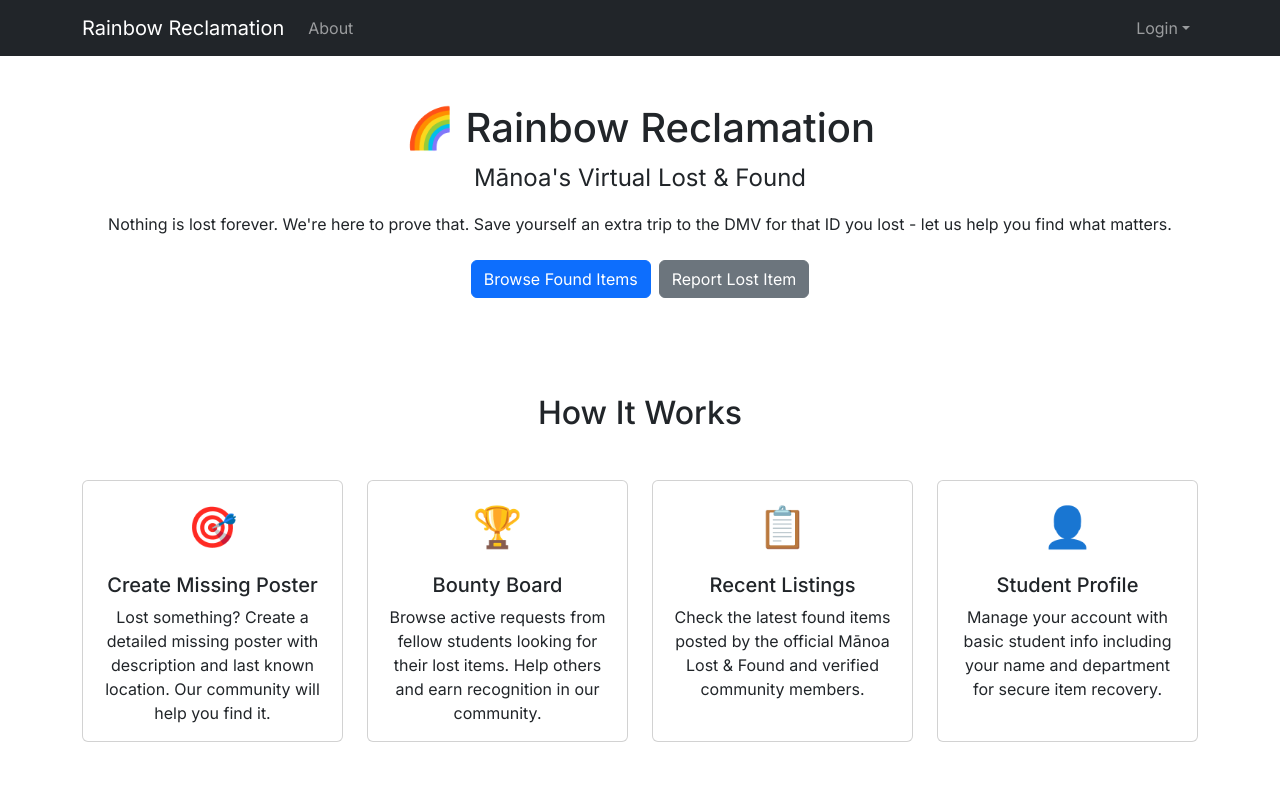
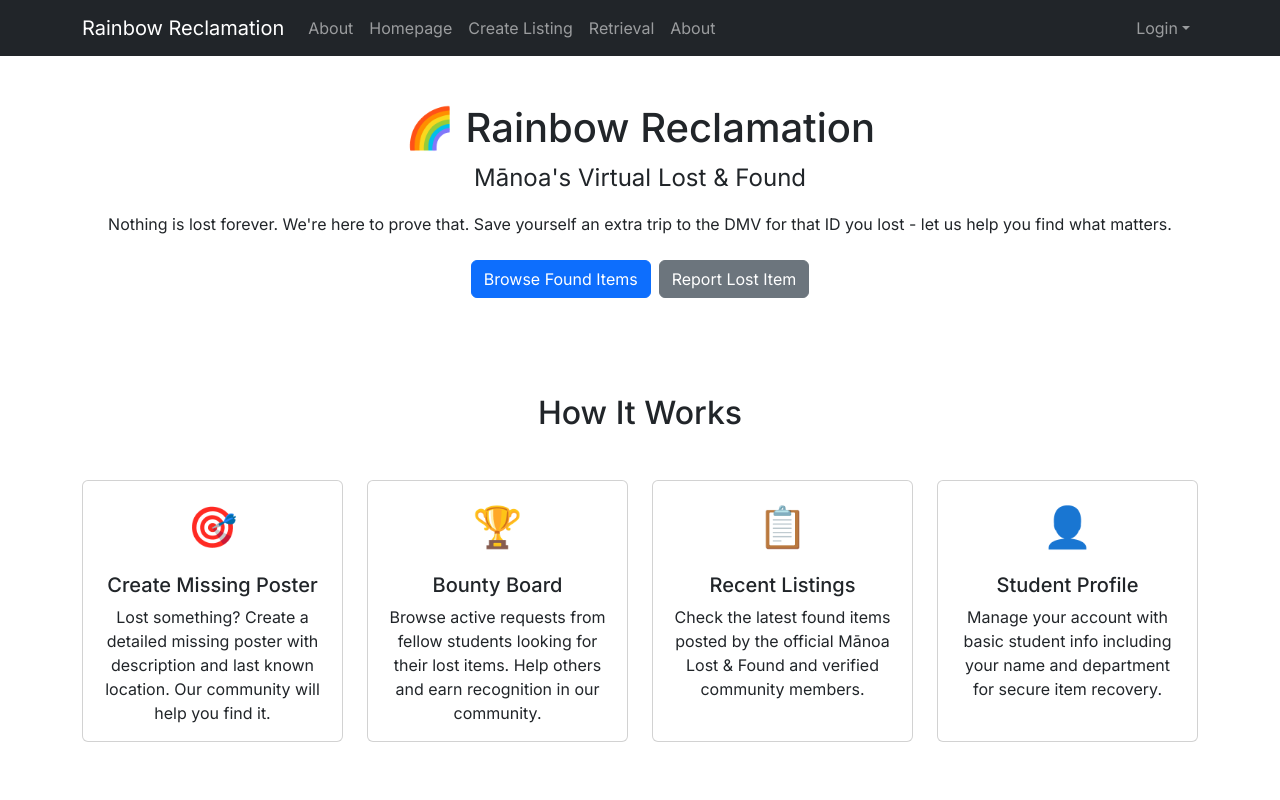
Before and after one commit to manoa-warrior-collective/rainbow-reclamation, a Next.js app: page / in a window 1280 px wide. Shown: the top 800 px of the page. Built offline with nearby package versions, Linux system fonts and the light colour scheme; no server answers.

Commit message:
Update Navbar.tsx

```diff
--- a/src/components/Navbar.tsx
+++ b/src/components/Navbar.tsx
@@ -45,6 +45,35 @@ const NavBar: React.FC = () => {
                 </Nav.Link>
               </>
             )}
+            <Nav.Link id="home" href="" key="">
+              Homepage
+            </Nav.Link>
+            <Nav.Link id="create-listing" href="" key="">
+              Create Listing
+            </Nav.Link>
+            <Nav.Link id="retrieval" href="" key="">
+              Retrieval
+            </Nav.Link>
+            <Nav.Link id="about" href="" key="">
+              About
+            </Nav.Link>
+            {/* {currentUser
+              ? [
+                  <Nav.Link id="add-stuff-nav" href="/add" key="add" active={pathName === '/add'}>
+                    Add Stuff
+                  </Nav.Link>,
+                  <Nav.Link id="list-stuff-nav" href="/list" key="list" active={pathName === '/list'}>
+                    List Stuff
+                  </Nav.Link>,
+                ]
+              : ''}
+            {currentUser && role === 'ADMIN' ? (
+              <Nav.Link id="admin-home" href="/admin" key="admin" active={pathName === '/admin'}>
+                Admin
+              </Nav.Link>
+            ) : (
+              ''
+            )} */}
           </Nav>
           <Nav>
             {session ? (
```
